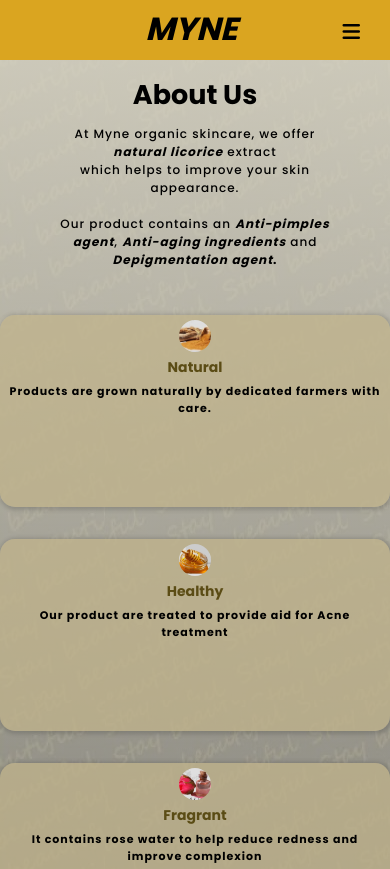
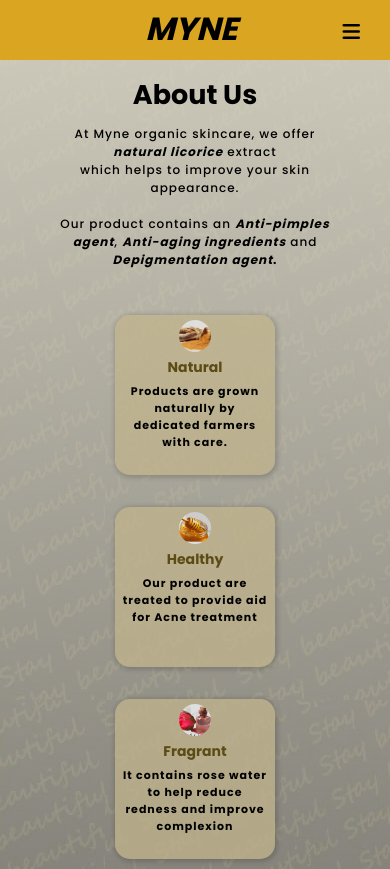
Before and after one commit to Emm-aan1/myne-product, a plain HTML site: page about.html in a window 390 px wide. Shown: the top 869 px of the page. Drawn offline with Linux system fonts and the light colour scheme.

Commit message:
Update @media.css

```diff
--- a/@media.css
+++ b/@media.css
@@ -220,11 +220,12 @@
     display: grid;
     grid-template-columns: 1fr;
     margin-top: -20px;
+    width: 100%;
   }
 
   .card {
-    width: 100%;
-    height: 12em;
+    width: 10rem;
+    height: 10em;
     box-shadow: 1px 1px 4px 2px rgba(0, 0, 0, 0.153);
     margin: 1rem auto;
     padding: 0;
```
